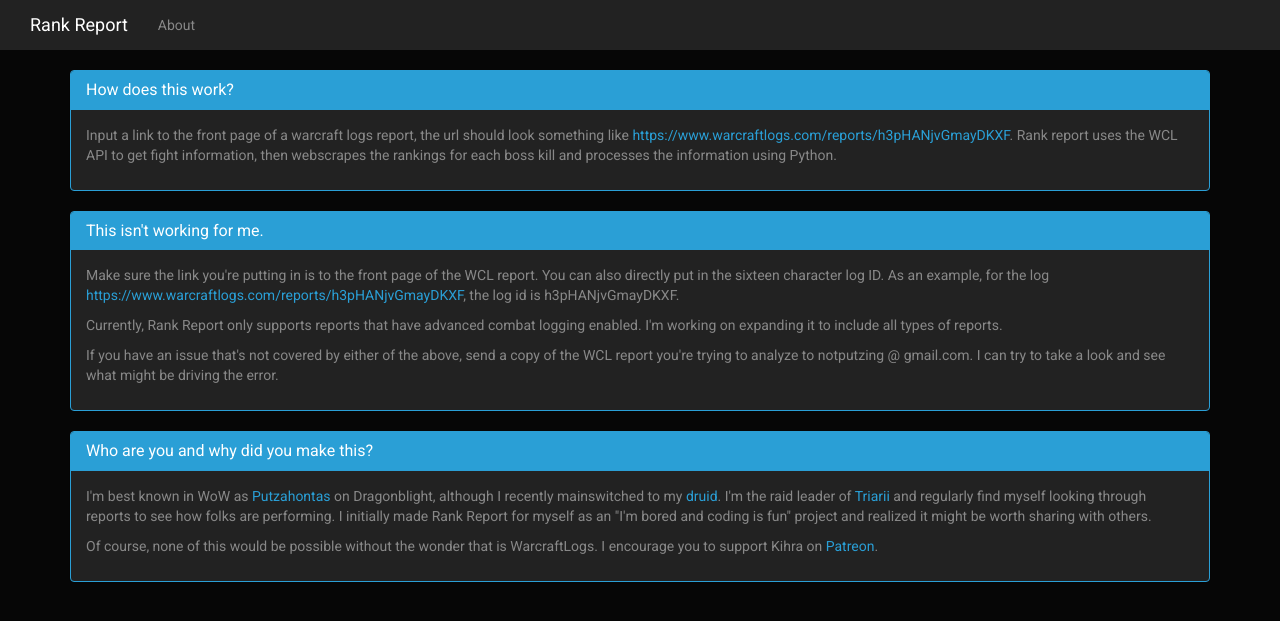
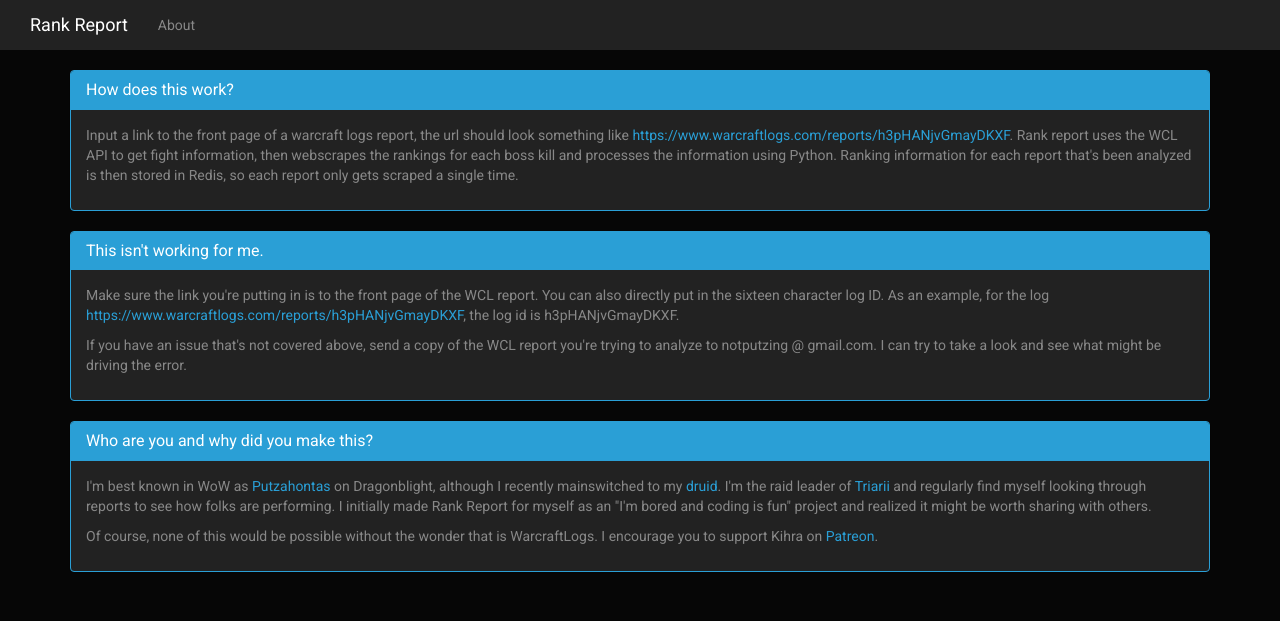
Before and after one commit to torypayne/WCLranks, a Flask app: page /about in a window 1280 px wide. Shown: the top 621 px of the page. Run offline with Flask 2, Linux system fonts and the light colour scheme; some libraries are stand-ins or nearby versions.

Commit message:
updates to index page

```diff
--- a/plan.txt
+++ b/plan.txt
@@ -62,6 +62,8 @@ Use log ID to determine fights - need boss ID and fight #
 Url is:
 https://www.warcraftlogs.com/reports/fights_and_participants/{logid}/0
 
+
+https://www.warcraftlogs.com/reports/r41GRFmW9wBLCQ2V
 {fights":[{ "id":1, "start_time":131870, "end_time":475933, "boss":1778, "size":11, "difficulty":3, "kill":true, "partial":2, "bossPercentage":0, "name":"Hellfire Assault" },
 Json - Dictionary["fights"][list][boss:id, bossPercentage:0, id=fight number, pull boss name in too for future prettiness]
 
--- a/static/css/main.css
+++ b/static/css/main.css
@@ -26,3 +26,7 @@
 .icons{
 	height: 25px;
 }
+
+#tip{
+	font-size: 12px;
+}
--- a/templates/about.html
+++ b/templates/about.html
@@ -35,7 +35,7 @@
           <h3 class="panel-title">How does this work?</h3>
         </div>
         <div class="panel-body">
-           <p>Input a link to the front page of a warcraft logs report, the url should look something like <a>https://www.warcraftlogs.com/reports/h3pHANjvGmayDKXF</a>.  Rank report uses the WCL API to get fight information, then webscrapes the rankings for each boss kill and processes the information using Python.</p>
+           <p>Input a link to the front page of a warcraft logs report, the url should look something like <a>https://www.warcraftlogs.com/reports/h3pHANjvGmayDKXF</a>.  Rank report uses the WCL API to get fight information, then webscrapes the rankings for each boss kill and processes the information using Python.  Ranking information for each report that's been analyzed is then stored in Redis, so each report only gets scraped a single time.</p>
         </div>
 
       </div>
@@ -47,8 +47,8 @@
 
         <div class="panel-body">
             <p>Make sure the link you're putting in is to the front page of the WCL report.  You can also directly put in the sixteen character log ID.  As an example, for the log <a>https://www.warcraftlogs.com/reports/h3pHANjvGmayDKXF</a>, the log id is h3pHANjvGmayDKXF.</p>
-            <p>Currently, Rank Report only supports reports that have advanced combat logging enabled.  I'm working on expanding it to include all types of reports.</p>
-            <p>If you have an issue that's not covered by either of the above, send a copy of the WCL report you're trying to analyze to notputzing @ gmail.com. I can try to take a look and see what might be driving the error.</p>
+
+            <p>If you have an issue that's not covered above, send a copy of the WCL report you're trying to analyze to notputzing @ gmail.com. I can try to take a look and see what might be driving the error.</p>
         </div>
 
       </div>
--- a/templates/index.html
+++ b/templates/index.html
@@ -38,7 +38,8 @@
                       <button class="btn btn-primary ladda-button" type="submit" data-style="slide-left"><span class="ladda-label">Submit</span></button>
                     </span>
                   </div>
-
+                  <br>
+                 <p id="tip">Note: Be patient! It can take up to 15s to crawl through a long log for the first time. It will be faster the next time someone looks at it.</p>
               </div>
 </form>
 </div>
```
